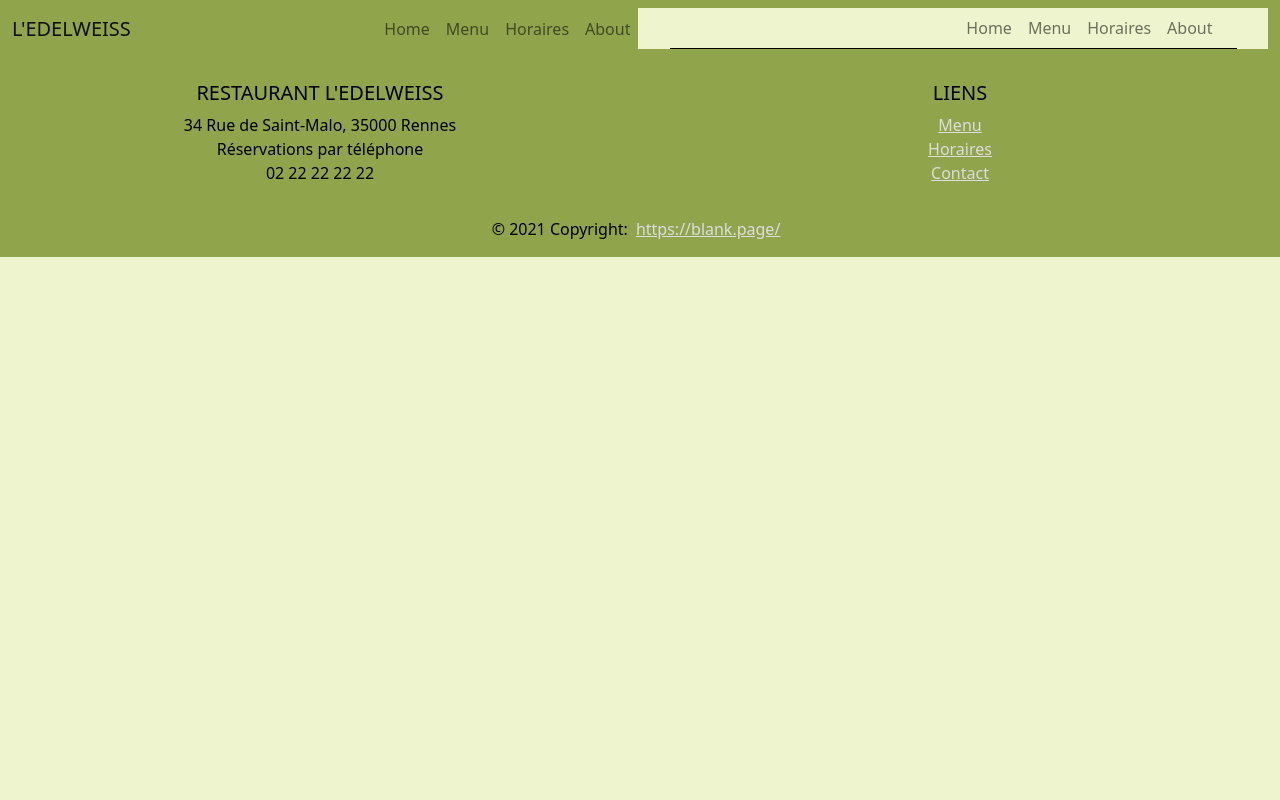
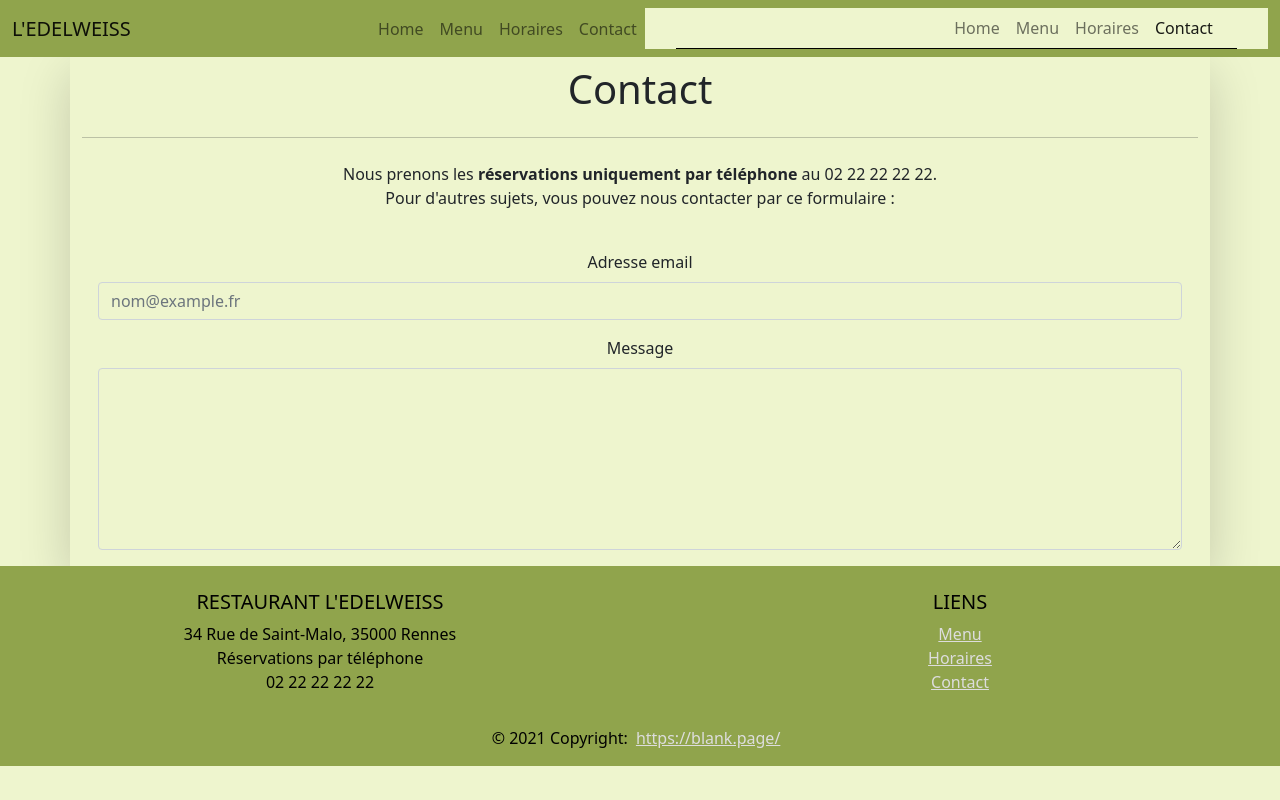
Before and after one commit to starwalker00/edelweiss, a React (Create React App) app: page /contact in a window 1280 px wide. Built offline with nearby package versions, Linux system fonts and the light colour scheme.

Commit message:
app: add contact page

```diff
--- a/src/App.js
+++ b/src/App.js
@@ -1,6 +1,6 @@
 import React from "react";
 import { BrowserRouter as Router, Route, Switch } from "react-router-dom";
-import { Navigation, Home, Menu, About, Schedule, Footer } from "./components";
+import { Navigation, Home, Menu, Schedule, Footer, Contact } from "./components";
 import './scss/App.scss';
 
 function App() {
@@ -11,8 +11,8 @@ function App() {
         <Switch>
           <Route path="/" exact component={() => <Home />} />
           <Route path="/menu" exact component={() => <Menu />} />
-          <Route path="/about" exact component={() => <About />} />
           <Route path="/schedule" exact component={() => <Schedule />} />
+          <Route path="/contact" exact component={() => <Contact />} />
         </Switch>
         <Footer />
       </Router>
--- /dev/null
+++ b/src/components/Contact.jsx
@@ -0,0 +1,41 @@
+import React from "react";
+import { Container, Row, Col } from "react-bootstrap";
+import { Form } from "react-bootstrap";
+
+function Contact() {
+  return (
+    <div className="contact">
+      <Container className="text-center shadow-lg">
+        <Row>
+          <Col className="display-6 m-2">Contact</Col>
+        </Row>
+        <hr />
+        <Row>
+          <Col className="mt-2">
+            <p>
+              Nous prenons les <strong>réservations uniquement par téléphone</strong> au 02 22 22 22 22.
+              <br />
+              Pour d'autres sujets, vous pouvez nous contacter par ce formulaire :
+            </p>
+          </Col>
+        </Row>
+        <Row className="mt-2">
+          <Col lg={true}>
+            <Form bg="light">
+              <Form.Group className=" text-left m-3" controlId="exampleForm.ControlInput1">
+                <Form.Label>Adresse email</Form.Label>
+                <Form.Control type="email" placeholder="nom@example.fr" />
+              </Form.Group>
+              <Form.Group className="m-3" controlId="exampleForm.ControlTextarea1">
+                <Form.Label>Message</Form.Label>
+                <Form.Control as="textarea" rows={7} />
+              </Form.Group>
+            </Form>
+          </Col>
+        </Row>
+      </Container>
+    </div>
+  );
+}
+
+export default Contact;
--- a/src/components/Navigation.jsx
+++ b/src/components/Navigation.jsx
@@ -16,7 +16,7 @@ function Navigation(props) {
               <Nav.Link href="/">Home</Nav.Link>
               <Nav.Link href="/menu">Menu</Nav.Link>
               <Nav.Link href="/schedule">Horaires</Nav.Link>
-              <Nav.Link href="/about">About</Nav.Link>
+              <Nav.Link href="/contact">Contact</Nav.Link>
             </Nav>
           </Navbar.Collapse>
           <Navbar.Offcanvas
@@ -32,7 +32,7 @@ function Navigation(props) {
                 <Nav.Link href="/">Home</Nav.Link>
                 <Nav.Link href="/menu">Menu</Nav.Link>
                 <Nav.Link href="/schedule">Horaires</Nav.Link>
-                <Nav.Link href="/about">About</Nav.Link>
+                <Nav.Link href="/contact">Contact</Nav.Link>
                 <hr />
               </Nav>
             </Offcanvas.Body>
--- a/src/components/index.js
+++ b/src/components/index.js
@@ -2,5 +2,5 @@ export { default as Navigation } from "./Navigation";
 export { default as Footer } from "./Footer";
 export { default as Home } from "./Home";
 export { default as Menu } from "./Menu";
-export { default as About } from "./About";
 export { default as Schedule } from "./Schedule";
+export { default as Contact } from "./Contact";
```
